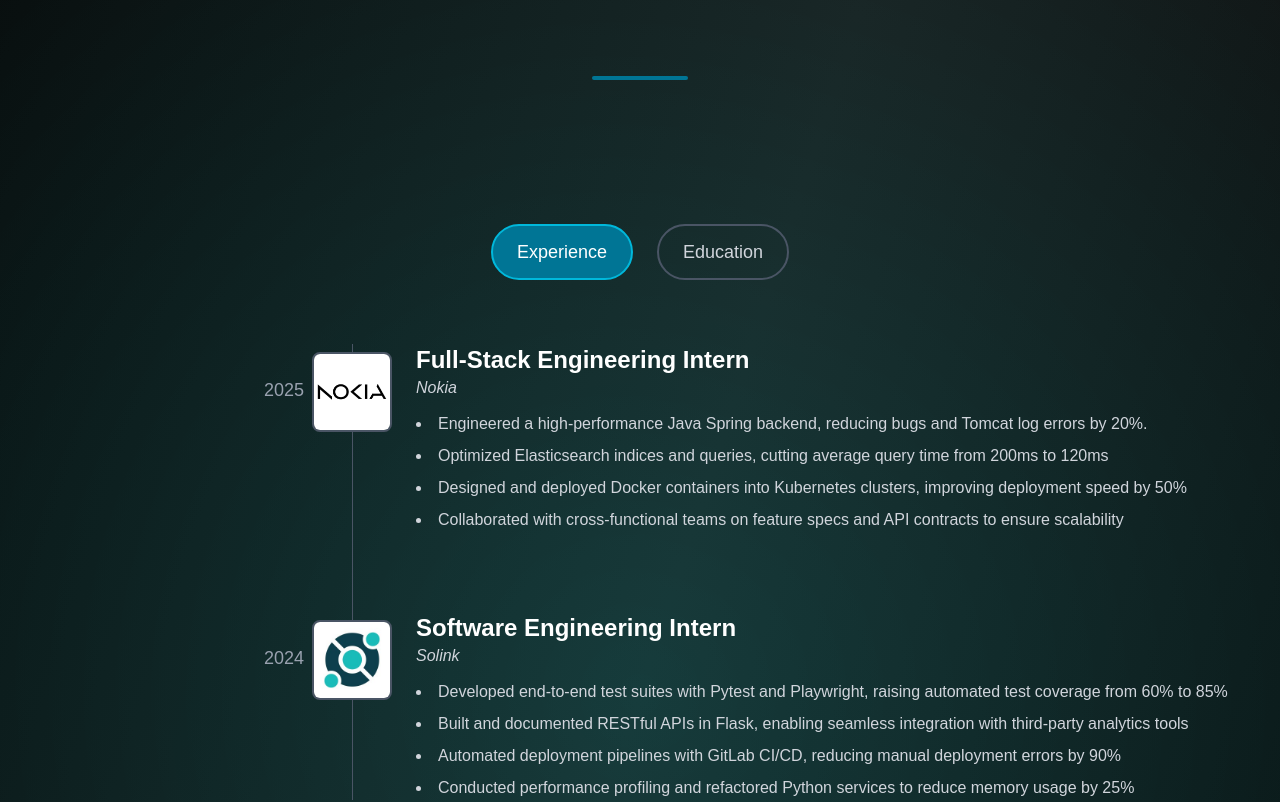
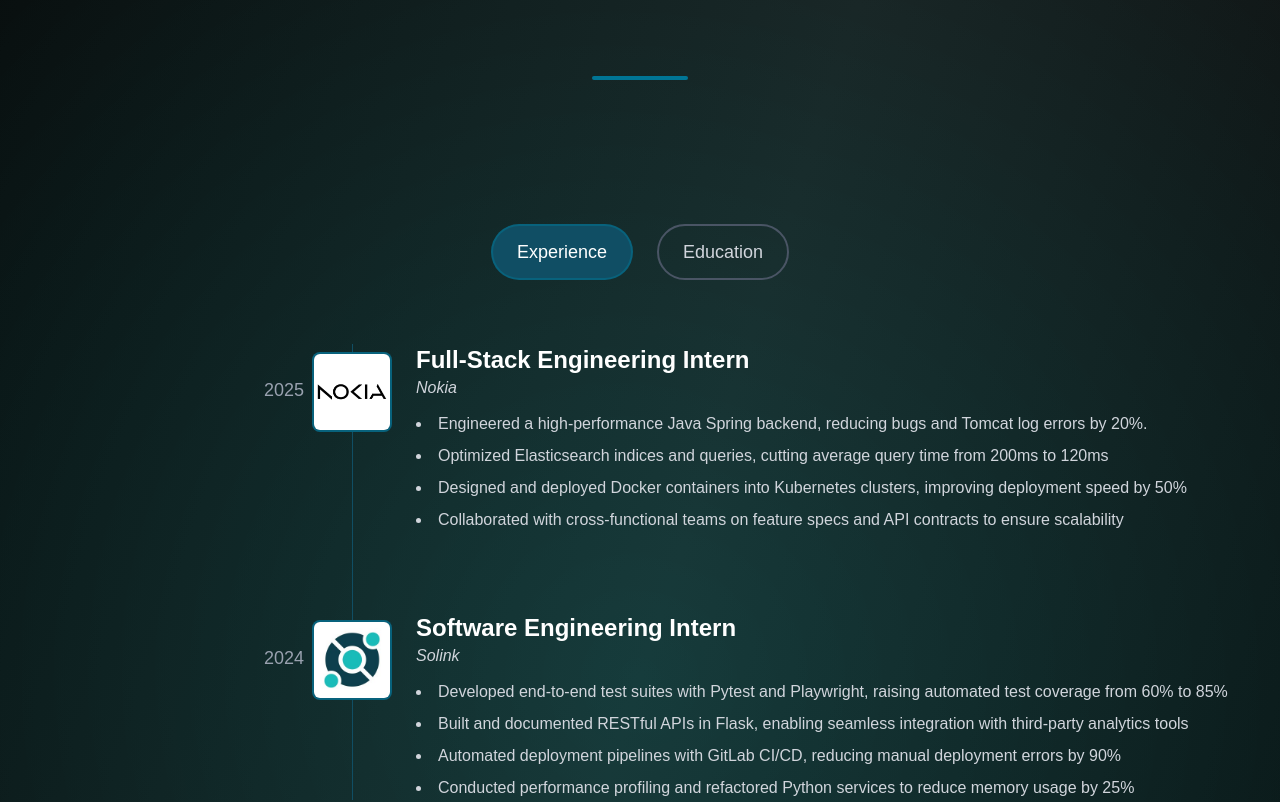
Before and after one commit to youssufhelaly/Website-Portfolio, a Next.js app: page / in a window 1280 px wide. Shown: the part 1300-2102 px from the top of the page. Built offline with nearby package versions, Linux system fonts and the light colour scheme.

Commit message:
Experience/education

```diff
--- a/src/components/Exp-Edu.tsx
+++ b/src/components/Exp-Edu.tsx
@@ -60,14 +60,14 @@ export default function Timeline() {
   const items = tab === "experience" ? experience : education
 
   return (
-    <section id="timeline" className="relative min-h-screen px-6 py-24">
+    <section id="timeline" className="relative py-24">
       {/* Tabs */}
       <div className="flex space-x-6 mb-16 justify-center">
         <button
           onClick={() => setTab("experience")}
           className={`px-6 py-3 rounded-full border-2 transition text-lg font-medium ${
             tab === "experience"
-              ? "bg-cyan-700 text-white border-cyan-500"
+              ? "bg-cyan-900 text-white border-cyan-700/50 "
               : "text-gray-300 border-gray-600"
           }`}
         >
@@ -77,7 +77,7 @@ export default function Timeline() {
           onClick={() => setTab("education")}
           className={`px-6 py-3 rounded-full border-2 transition text-lg font-medium ${
             tab === "education"
-              ? "bg-cyan-700 text-white border-cyan-500"
+              ? "bg-cyan-900 text-white border-cyan-700/50 "
               : "text-gray-300 border-gray-600"
           }`}
         >
@@ -86,9 +86,9 @@ export default function Timeline() {
       </div>
 
       {/* Timeline container */}
-      <div className="relative max-w-4xl mx-auto">
+      <div className="relative max-w-4xl mx-auto ">
         {/* Vertical line on the left */}
-        <div className="absolute left-40 inset-y-0 w-px bg-gray-600"></div>
+        <div className="absolute left-40 inset-y-0 w-px bg-cyan-900"></div>
 
         {/* Items */}
         <div className="space-y-20 relative z-10">
@@ -102,7 +102,10 @@ export default function Timeline() {
             >
               {/* Logo centered on line */}
               {imageUrl && (
-                <div className="absolute left-30 top-2 w-20 h-20 rounded-lg overflow-hidden border-2 border-gray-600 bg-gray-800">
+                <div className="absolute left-30 top-2 w-20 h-20 rounded-lg overflow-hidden border-2 border-cyan-700/50 bg-cyan-900
+                                  cursor-pointer hover:scale-110 transition-transform"
+                  onClick={() => window.open(website, "_blank")}
+                  >
                   <img
                     src={imageUrl}
                     alt={`${subtitle} logo`}
```
